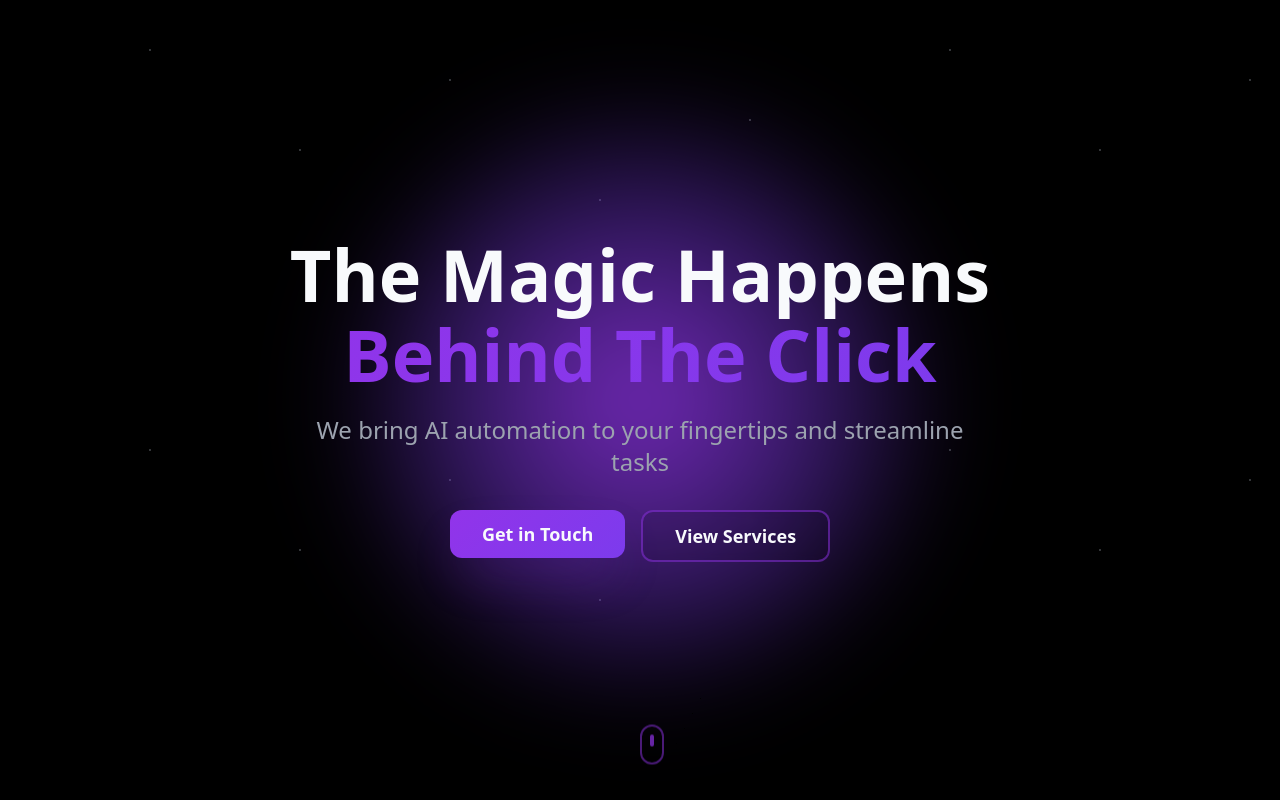
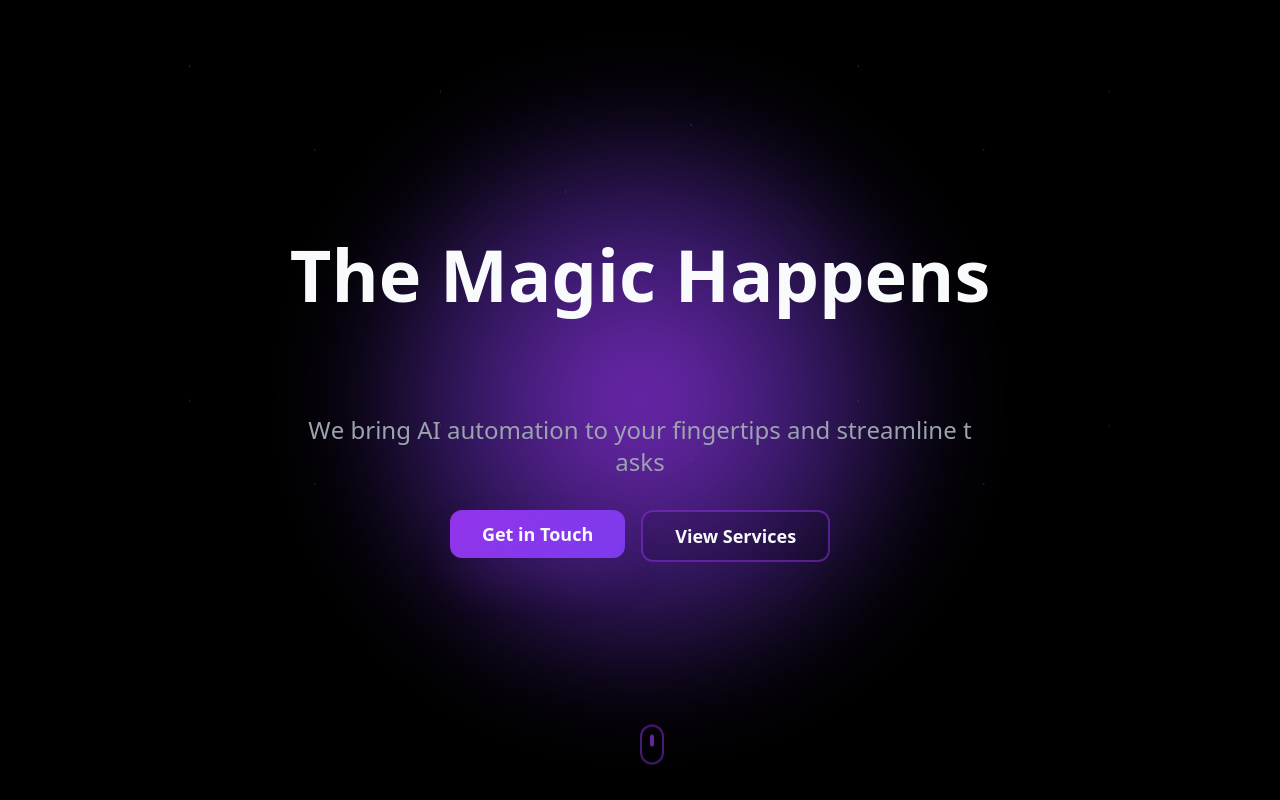
Before and after one commit to bhavya1600/click-cosmic-automation, a React (Vite) app: page / in a window 1280 px wide. Shown: the top 800 px of the page. Built offline with nearby package versions, Linux system fonts and the light colour scheme.

Commit message:
Add hero section animations
Implement character-by-character fade-in animation for hero title, subtitle, and buttons. Add subtle twinkling and slow movement to the stars in the hero section.

```diff
--- a/src/components/HeroSection.tsx
+++ b/src/components/HeroSection.tsx
@@ -1,7 +1,53 @@
 import { Button } from "@/components/ui/button";
 import { siteContent } from "@/data/content";
+import { useEffect, useState } from "react";
+
+interface AnimatedTextProps {
+  text: string;
+  className?: string;
+  delay?: number;
+}
+
+const AnimatedText = ({ text, className, delay = 0 }: AnimatedTextProps) => {
+  const [animate, setAnimate] = useState(false);
+
+  useEffect(() => {
+    const timer = setTimeout(() => {
+      setAnimate(true);
+    }, delay);
+
+    return () => clearTimeout(timer);
+  }, [delay]);
+
+  return (
+    <span className={className}>
+      {text.split('').map((char, index) => (
+        <span
+          key={index}
+          className={`char-animate ${animate ? 'animate' : ''}`}
+          style={{
+            animationDelay: animate ? `${index * 0.05}s` : '0s',
+          }}
+        >
+          {char === ' ' ? '\u00A0' : char}
+        </span>
+      ))}
+    </span>
+  );
+};
 
 export const HeroSection = () => {
+  const [showButtons, setShowButtons] = useState(false);
+
+  useEffect(() => {
+    // Show buttons after the text animation completes
+    const timer = setTimeout(() => {
+      setShowButtons(true);
+    }, 2000);
+
+    return () => clearTimeout(timer);
+  }, []);
+
   return (
     <section className="relative min-h-screen flex items-center justify-center cosmic-bg overflow-hidden">
       {/* Cosmic Animation */}
@@ -12,25 +58,41 @@ export const HeroSection = () => {
       {/* Hero Content */}
       <div className="relative z-10 text-center px-4 max-w-4xl mx-auto">
         <h1 className="text-5xl md:text-7xl font-bold mb-6 leading-tight">
-          <span className="block text-foreground">{siteContent.hero.title}</span>
-          <span className="block text-gradient mt-2">{siteContent.hero.titleHighlight}</span>
+          <AnimatedText
+            text={siteContent.hero.title}
+            className="block text-foreground"
+            delay={500}
+          />
+          <AnimatedText
+            text={siteContent.hero.titleHighlight}
+            className="block text-gradient mt-2"
+            delay={1000}
+          />
         </h1>
 
-        <p className="text-xl md:text-2xl text-muted-foreground mb-8 max-w-2xl mx-auto leading-relaxed">
-          {siteContent.hero.subtitle}
-        </p>
+        <AnimatedText
+          text={siteContent.hero.subtitle}
+          className="text-xl md:text-2xl text-muted-foreground mb-8 max-w-2xl mx-auto leading-relaxed block"
+          delay={1500}
+        />
 
         <div className="flex flex-col sm:flex-row gap-4 justify-center">
           <Button
             size="lg"
-            className="cosmic-btn text-lg px-8 py-6 rounded-xl font-semibold"
+            className={`cosmic-btn text-lg px-8 py-6 rounded-xl font-semibold button-animate ${showButtons ? 'animate' : ''}`}
+            style={{
+              animationDelay: showButtons ? '0s' : '0s',
+            }}
           >
             {siteContent.hero.buttons.primary}
           </Button>
           <Button
             size="lg"
             variant="outline"
-            className="text-lg px-8 py-6 rounded-xl font-semibold border-2 border-primary/50 bg-background/10 backdrop-blur-sm hover:bg-primary/20"
+            className={`text-lg px-8 py-6 rounded-xl font-semibold border-2 border-primary/50 bg-background/10 backdrop-blur-sm hover:bg-primary/20 button-animate ${showButtons ? 'animate' : ''}`}
+            style={{
+              animationDelay: showButtons ? '0.2s' : '0s',
+            }}
           >
             {siteContent.hero.buttons.secondary}
           </Button>
--- a/src/index.css
+++ b/src/index.css
@@ -140,7 +140,7 @@
                       radial-gradient(1px 1px at 750px 120px, hsl(var(--star-twinkle)), transparent);
     background-repeat: repeat;
     background-size: 800px 400px;
-    animation: twinkle 4s linear infinite;
+    animation: stars-to-center 8s linear infinite, twinkle 3s ease-in-out infinite;
     pointer-events: none;
   }
 
@@ -200,6 +200,28 @@
     opacity: 1;
     transform: translateY(0);
   }
+
+  /* Character by character animation */
+  .char-animate {
+    display: inline-block;
+    opacity: 0;
+    filter: blur(10px);
+    transform: translateX(-20px);
+  }
+
+  .char-animate.animate {
+    animation: char-fade-in 0.6s ease-out forwards;
+  }
+
+  .button-animate {
+    opacity: 0;
+    filter: blur(10px);
+    transform: translateX(-20px);
+  }
+
+  .button-animate.animate {
+    animation: button-fade-in 0.8s ease-out forwards;
+  }
 }
 
 @layer utilities {
@@ -224,3 +246,34 @@
   75% { transform: rotate(270deg) scale(1.1); }
   100% { transform: rotate(360deg) scale(1); }
 }
+
+@keyframes stars-to-center {
+  0% { transform: translate(0, 0) scale(1); }
+  100% { transform: translate(-50px, -50px) scale(0.8); }
+}
+
+@keyframes char-fade-in {
+  0% {
+    opacity: 0;
+    filter: blur(10px);
+    transform: translateX(-20px);
+  }
+  100% {
+    opacity: 1;
+    filter: blur(0px);
+    transform: translateX(0);
+  }
+}
+
+@keyframes button-fade-in {
+  0% {
+    opacity: 0;
+    filter: blur(10px);
+    transform: translateX(-20px);
+  }
+  100% {
+    opacity: 1;
+    filter: blur(0px);
+    transform: translateX(0);
+  }
+}
```
